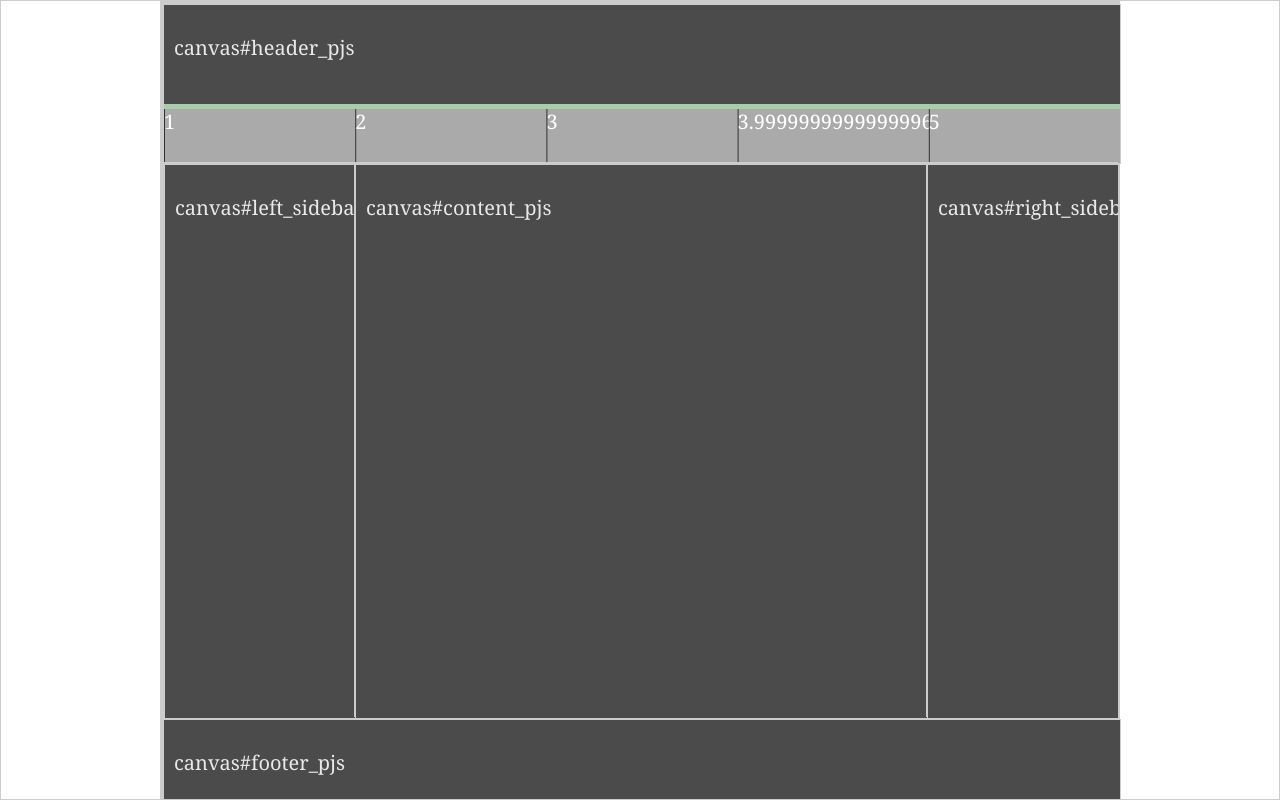
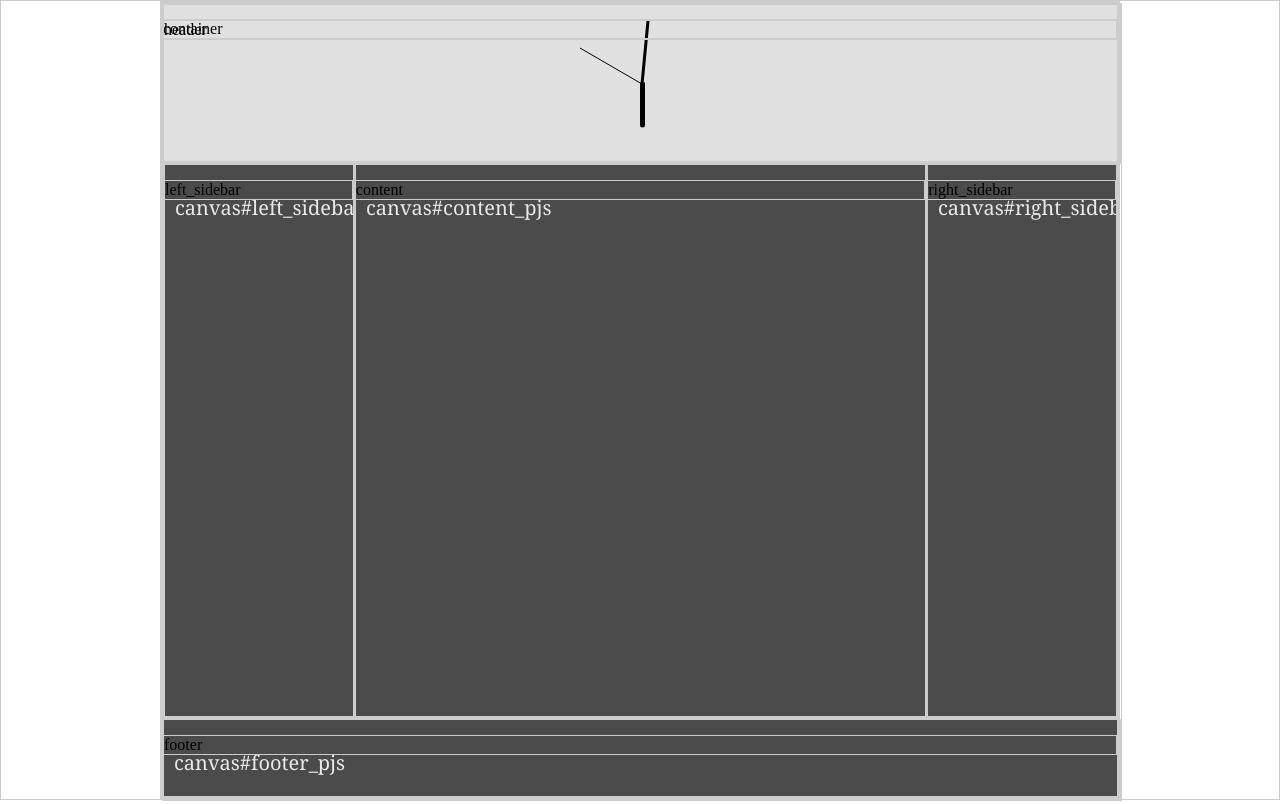
Before and after one commit to sea-grass/CanvasWebpage, a plain HTML site: page index.html in a window 1280 px wide. Drawn offline with Linux system fonts and the light colour scheme.

Commit message:
Change header canvas to take processing input. Make canvases in the background so content can be shown over top

```diff
--- a/main.js
+++ b/main.js
@@ -13,8 +13,7 @@ content_elements = {};
 //Put them in an object, content_elements
 for (var key in elements) {
   (function(name, dom_element) {
-    if (!dom_element.hasChildNodes()) {
-      dom_element.innerHTML = name;
+    if (dom_element.childElementCount==0) {
       content_elements[name] = dom_element;
     }
   }(key, elements[key]));
@@ -38,7 +37,19 @@ for (var key in content_elements) {
       return window.getComputedStyle(dom_element).width.substring(0,window.getComputedStyle(dom_element).width.length-2);
     };
     var canvas_id = name+"_pjs";
-    dom_element.innerHTML="<canvas id='"+canvas_id+"' height='"+Number.parseInt(computeHeight())+"' width='"+Number.parseInt(computeWidth())+"'></canvas>";
+    dom_element.appendChild(function(canvas, id, height, width){
+      canvas.id = canvas_id;
+      canvas.height = height;
+      canvas.width = width;
+      canvas.style.position = "absolute";
+      canvas.style.top = 0;
+      canvas.style.left = 0;
+      return canvas;
+    }(document.createElement("canvas"),canvas_id,Number.parseInt(computeHeight()),Number.parseInt(computeWidth())));
+    content_elements[key].appendChild(function(p,text){
+      p.innerHTML=text;
+      return p;
+      }(document.createElement("p"),content_elements[key].id));
     content_elements[key] = {
       "dom_el": content_elements[key],
       "ctx": document.getElementById(canvas_id).getContext("2d")
@@ -65,6 +76,7 @@ var els = content_elements;
 
   //Add draw method
   function draw() {
+/*
     ctx.font = "20px Georgia";
     ctx.fillStyle = "#4b4b4b";
     ctx.fillRect(0,0,ctx.canvas.width,ctx.canvas.height);
@@ -85,7 +97,43 @@ var els = content_elements;
       ctx.fillStyle = "#fff";
       ctx.fillText((i/w)+1, i, ctx.canvas.height-"34");
     }
+*/
   }
+  function sketchProc(processing) {
+    //Override draw function, by default it will be called 60 times per second
+    processing.draw = function() {
+	processing.height = ctx.canvas.height;
+        processing.width = ctx.canvas.width;
+      //determine center and max clock arm length
+      var centerX = processing.width / 2, centerY = processing.height / 2;
+      var maxArmLength = Math.min(centerX, centerY);
+
+      function drawArm(position, lengthScale, weight) {
+        processing.strokeWeight(weight);
+        processing.line(centerX, centerY,
+          centerX + Math.sin(position * 2 * Math.PI) * lengthScale * maxArmLength,
+          centerY - Math.cos(position * 2 * Math.PI) * lengthScale * maxArmLength);
+      }
+
+      //erase background
+      processing.background(224);
+
+      var now = new Date();
+
+      //Moving hours arm by small increments
+      var hoursPosition = (now.getHours() % 12 + now.getMinutes() / 60) / 12;
+      drawArm(hoursPosition, 0.5, 5);
+
+      //Moving minutes arm by small increments
+      var minutesPosition = (now.getMinutes() + now.getSeconds() / 60) / 60;
+      drawArm(minutesPosition, 0.80, 3);
+
+      //Moving hour arm by second increments
+      var secondsPosition = now.getSeconds() / 60;
+      drawArm(secondsPosition, 0.90, 1);
+    };
+  }
+
 
   function computeAndDraw(e) {
     var width = Number.parseInt(computeWidth()),
@@ -97,6 +145,9 @@ var els = content_elements;
   //Add resize event
   window.addEventListener('resize', computeAndDraw);
   computeAndDraw();
+  var processingInstance = new Processing(ctx.canvas, sketchProc);
+  processingInstance.height = ctx.canvas.height;
+  processingInstance.width = ctx.canvas.width;
 }(els["header"].ctx));
 
 //              //
--- a/styles.css
+++ b/styles.css
@@ -150,3 +150,6 @@ body {
   bottom: 0;
   left: 0;
 }
+div canvas {
+  z-index: -1;
+}
```
Also changed, not shown: index.html (+2 -0 lines).
